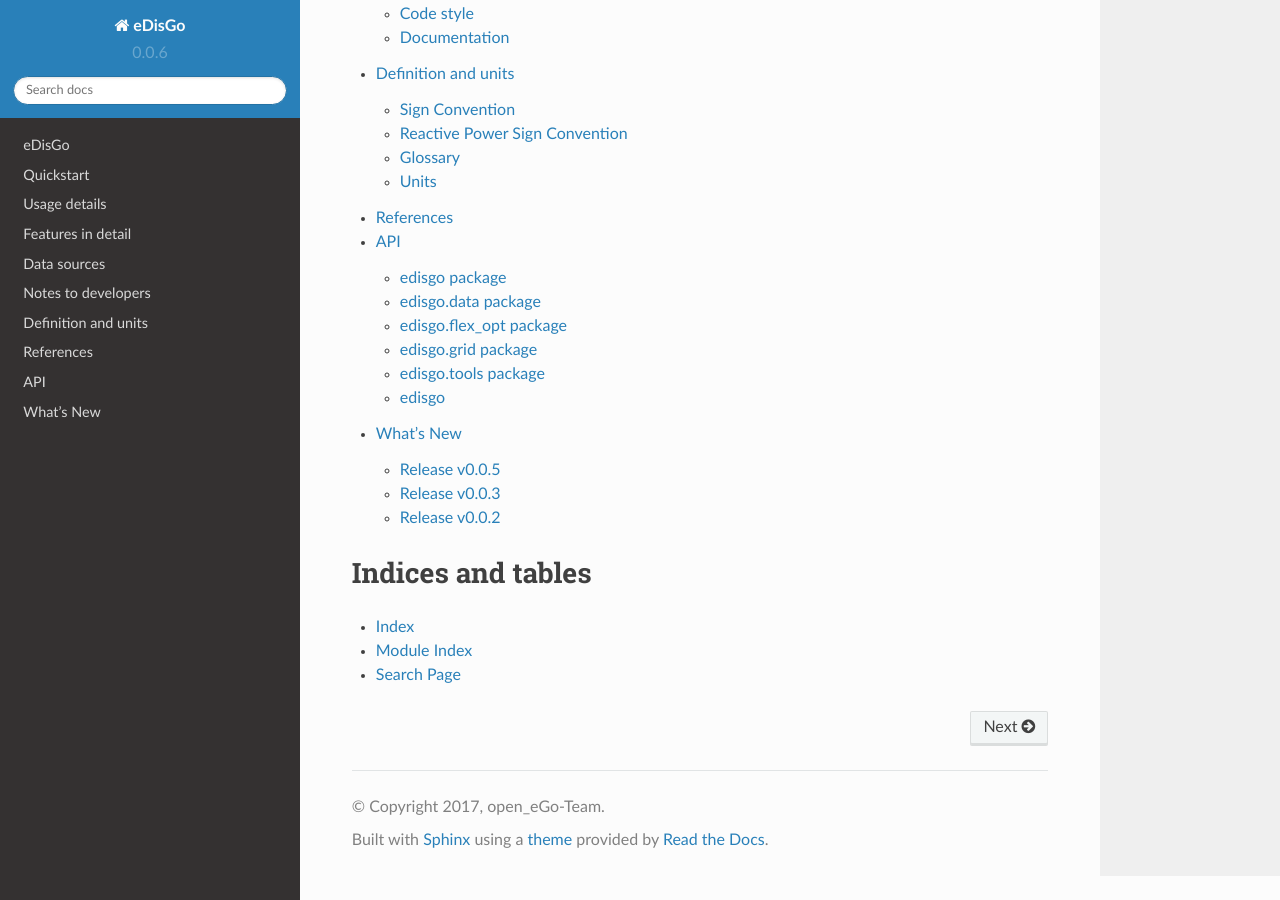
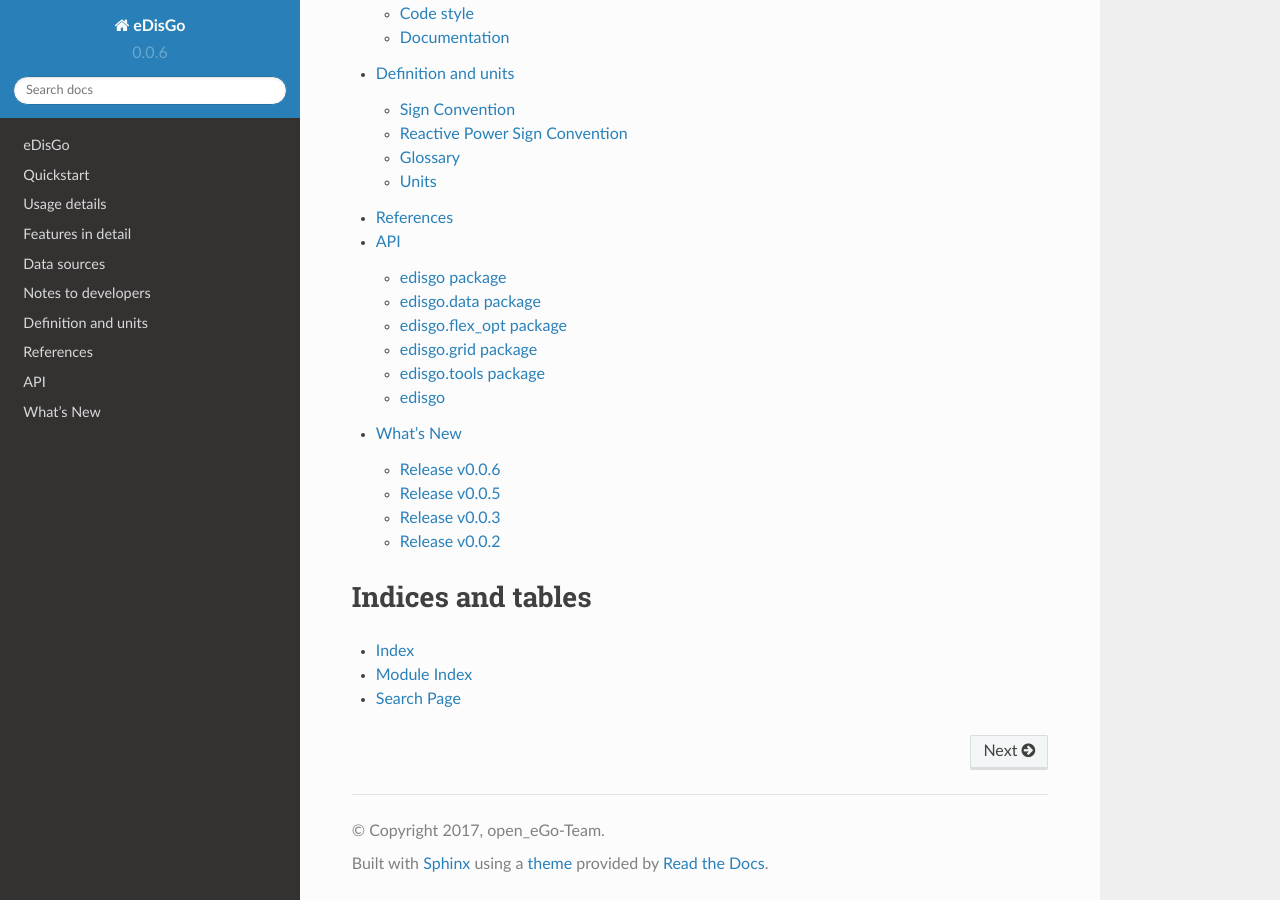
Before and after one commit to openego/eDisGo, a Sphinx documentation site: the page built from doc/index.rst, in a window 1280 px wide and 900 px high, scrolled down 938 px. Built offline with Sphinx 7.4.7 and the Read the Docs theme 2.0.0, drawn with Linux system fonts in a browser that asks for light colours; formulas are drawn with MathJax 3.

Commit message:
Add whatsnew

```diff
--- a/doc/whatsnew.rst
+++ b/doc/whatsnew.rst
@@ -8,6 +8,7 @@ Changelog for each release.
     :local:
     :backlinks: top
 
+.. include::  whatsnew/v0-0-6.rst
 .. include::  whatsnew/v0-0-5.rst
 .. include::  whatsnew/v0-0-3.rst
 .. include::  whatsnew/v0-0-2.rst
```
